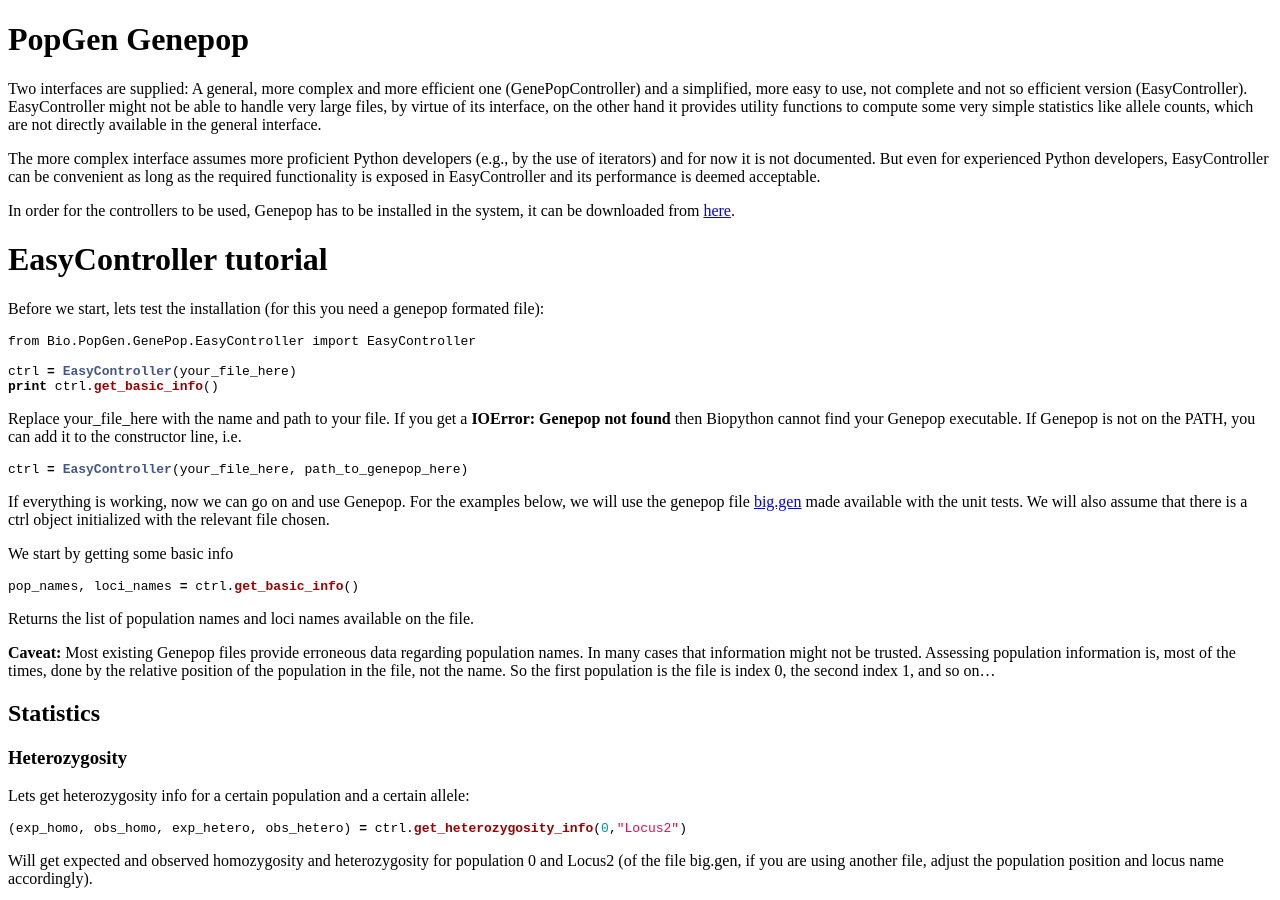
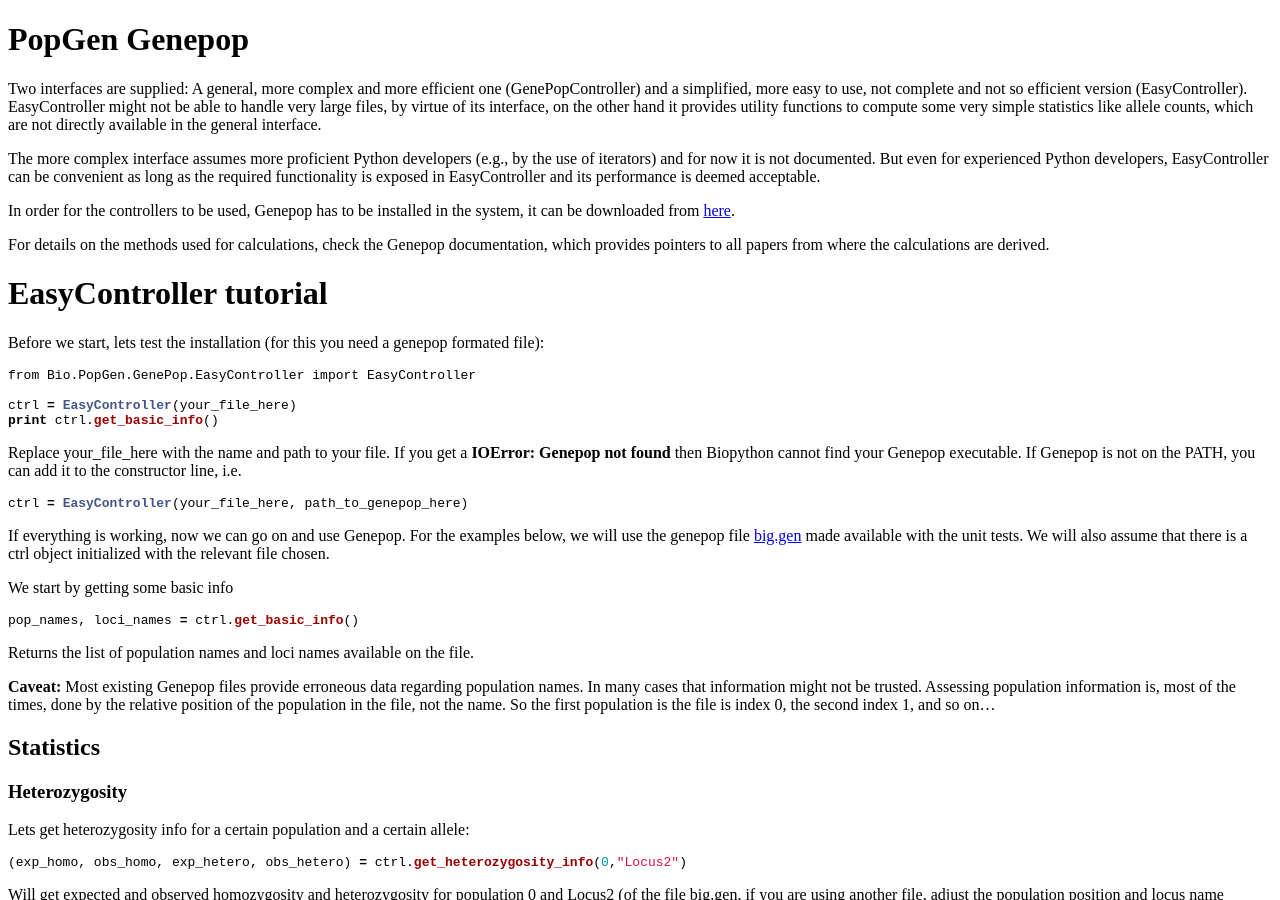
Before and after one commit to biopython/biopython.github.io, a Jekyll site: the page built from wiki/PopGen_Genepop.md, in a window 1280 px wide and 900 px high. Built offline with Jekyll 4.4.1, drawn with Linux system fonts in a browser that asks for light colours.

Commit message:
Change to wiki page

```diff
--- a/wiki/PopGen_Genepop.md
+++ b/wiki/PopGen_Genepop.md
@@ -21,6 +21,10 @@ its performance is deemed acceptable.
 In order for the controllers to be used, Genepop has to be installed in
 the system, it can be downloaded from
 [here](http://kimura.univ-montp2.fr/~rousset/Genepop.htm).
+
+For details on the methods used for calculations, check the Genepop
+documentation, which provides pointers to all papers from where the
+calculations are derived.
 
 EasyController tutorial
 =======================
```
Also changed, not shown: 1 other file.
